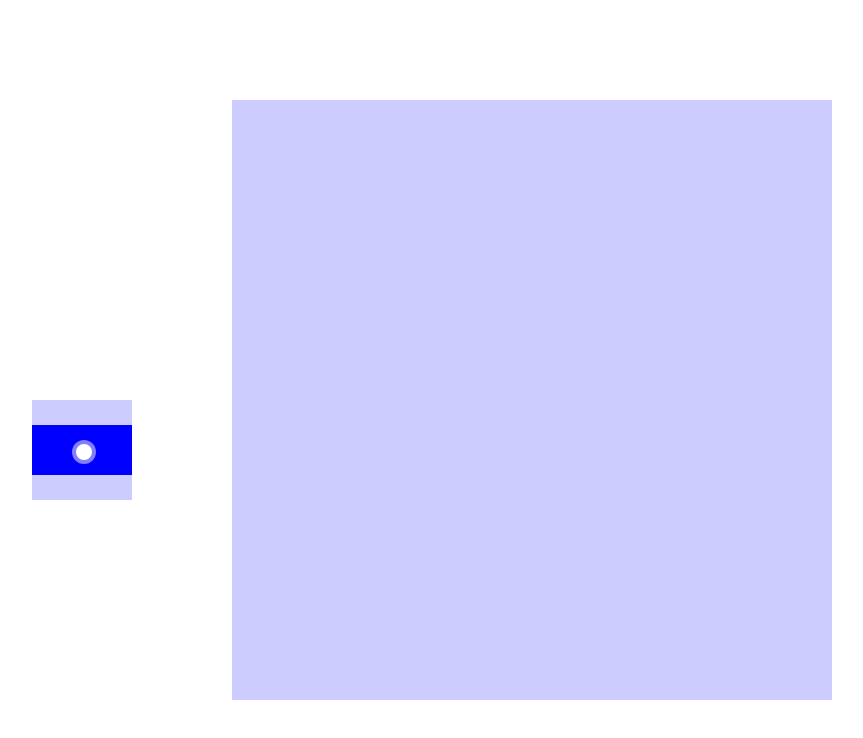
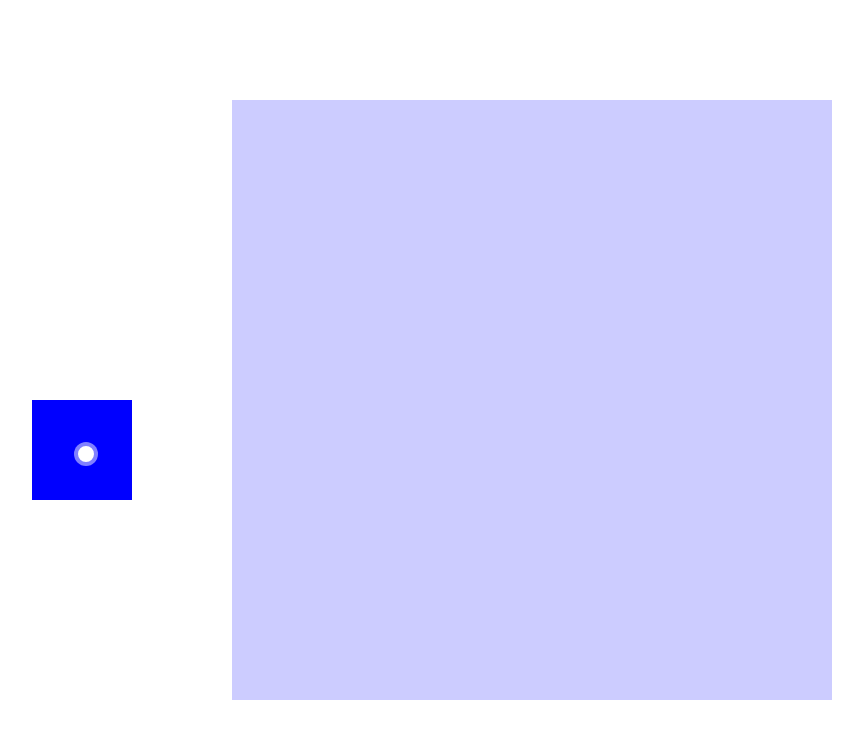
Before and after one commit to rwillrich/rect-to-rect-transition, a React (Create React App) app: page / in a window 1280 px wide. Shown: the top 738 px of the page, without its empty margins (68-931 px from the left). Built offline with nearby package versions, Linux system fonts and the light colour scheme.

Commit message:
Implement 'cover' fit rule

```diff
--- a/src/App.tsx
+++ b/src/App.tsx
@@ -13,12 +13,12 @@ function App() {
       <RectToRectTransition
         activeContainer={activeContainer}
         smallContainer={smallContainer}
-        smallFitRule="contain"
+        smallFitRule="cover"
         largeContainer={largeContainer}
         largeFitRule="contain"
         duration={1000}
         naturalSize={{ width: 400, height: 200 }}
-        renderContent={(contentScalingFactor) => {
+        renderContent={(contentScalingFactor: number) => {
           return (
             <div
               style={{ width: '100%', height: '100%', backgroundColor: 'blue' }}
--- a/src/RectToRectTransition.tsx
+++ b/src/RectToRectTransition.tsx
@@ -39,14 +39,47 @@ function computeTransforms(container: ContainerBox, fitRule: FitRule, naturalSiz
 
     const contentScalingFactor = 1 / Math.min(outerWidthFactor, outerHeightFactor)
 
-    const innerWidthFactor = 1 / outerWidthFactor
-    const innerHeightFactor = 1 / outerHeightFactor
     const outerScale: Scale = {
       widthFactor: outerWidthFactor,
       heightFactor: outerHeightFactor
     }
     const outerTranslation: Translation = { x: container.x, y: container.y }
 
+    const innerWidthFactor = 1 / outerWidthFactor
+    const innerHeightFactor = 1 / outerHeightFactor
+    const innerScale: Scale = {
+      widthFactor: innerWidthFactor / contentScalingFactor,
+      heightFactor: innerHeightFactor / contentScalingFactor
+    }
+
+    const innerTranslation: Translation = {
+      x: (container.width - naturalSize.width / contentScalingFactor) * innerWidthFactor / 2,
+      y: (container.height - naturalSize.height / contentScalingFactor) * innerHeightFactor / 2
+    }
+
+    return {
+      outerScale,
+      outerTranslation,
+      innerScale,
+      innerTranslation,
+      contentScalingFactor
+    }
+  }
+
+  if (fitRule === 'cover') {
+    const outerWidthFactor = container.width / naturalSize.width
+    const outerHeightFactor = container.height / naturalSize.height
+
+    const contentScalingFactor = 1 / Math.max(outerWidthFactor, outerHeightFactor)
+
+    const outerScale: Scale = {
+      widthFactor: outerWidthFactor,
+      heightFactor: outerHeightFactor
+    }
+    const outerTranslation: Translation = { x: container.x, y: container.y }
+
+    const innerWidthFactor = 1 / outerWidthFactor
+    const innerHeightFactor = 1 / outerHeightFactor
     const innerScale: Scale = {
       widthFactor: innerWidthFactor / contentScalingFactor,
       heightFactor: innerHeightFactor / contentScalingFactor
@@ -118,7 +151,8 @@ function RectToRectTransition({
 
   const outerStyles: React.CSSProperties = {
     ...commonStyles,
-    transform: `translate3d(${outerTranslation.x}px, ${outerTranslation.y}px, 0) scale3d(${outerScale.widthFactor}, ${outerScale.heightFactor}, 1)`
+    transform: `translate3d(${outerTranslation.x}px, ${outerTranslation.y}px, 0) scale3d(${outerScale.widthFactor}, ${outerScale.heightFactor}, 1)`,
+    overflow: 'hidden'
   }
 
   const innerStyles: React.CSSProperties = {
```
